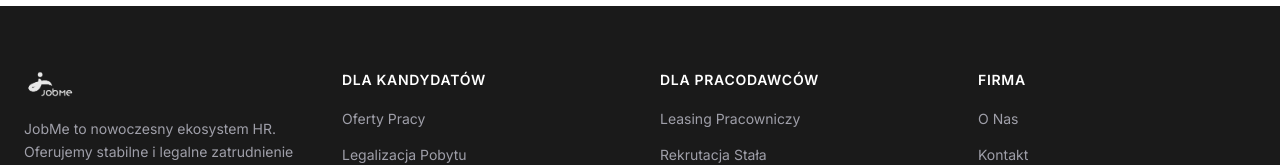
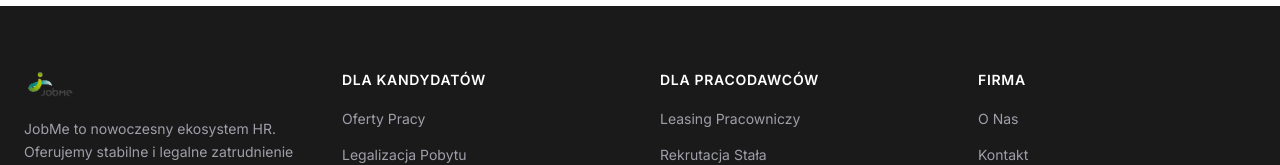
Before and after one commit to jekon33253-cyber/JobMe, a React (Vite) app: page / in a window 1280 px wide. Shown: the part 10525-10690 px from the top of the page. Built offline with nearby package versions, Linux system fonts and the light colour scheme.

Commit message:
style: display footer logo in original colors

```diff
--- a/src/App.jsx
+++ b/src/App.jsx
@@ -471,7 +471,7 @@ function App() {
               <div className="grid grid-cols-1 sm:grid-cols-2 lg:grid-cols-4 gap-10">
                 {/* Brand column */}
                 <div className="space-y-4">
-                  <img src="/logo.webp" alt="JobMe Logo" className="h-7 md:h-8 w-auto object-contain brightness-0 invert opacity-90" />
+                  <img src="/logo.webp" alt="JobMe Logo" className="h-7 md:h-8 w-auto object-contain opacity-90" />
                   <p className="text-zinc-400 text-sm leading-relaxed">{t('footer.desc')}</p>
                 </div>
 
```
